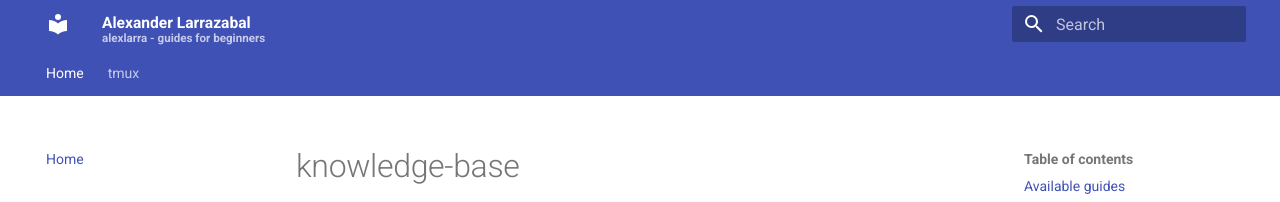
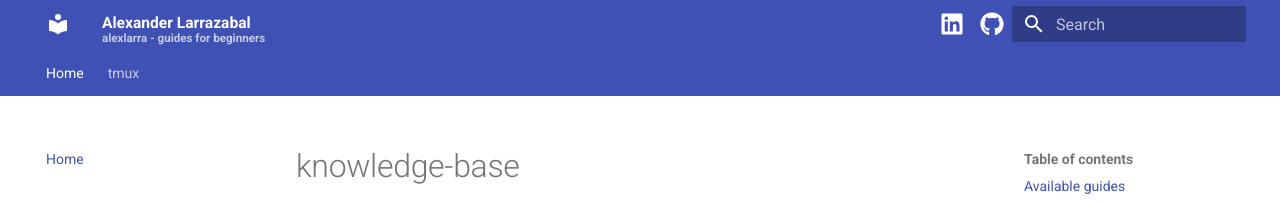
Before and after one commit to AlexLarra/knowledge-base, an MkDocs documentation site: the page built from docs/README.md, in a window 1280 px wide. Shown: the top 202 px of the page. Built offline with MkDocs 1.6.1 and Material for MkDocs 9.7.7, drawn with Linux system fonts in a browser that asks for light colours.

Commit message:
Add social media links to header and style adjustments
- Implemented social media links for LinkedIn and GitHub in the header.
- Added styles for a responsive social media section, hiding it on smaller screens.

```diff
--- a/docs/assets/stylesheets/custom.css
+++ b/docs/assets/stylesheets/custom.css
@@ -14,3 +14,18 @@
   font-size: .58rem;
   opacity: .7;
 }
+
+.md-header__social {
+  display: flex;
+  align-items: center;
+}
+
+.md-header__social .md-header__button {
+  padding: .2rem;
+}
+
+@media screen and (max-width: 60em) {
+  .md-header__social {
+    display: none;
+  }
+}
--- a/overrides/partials/header.html
+++ b/overrides/partials/header.html
@@ -81,6 +81,29 @@
       {% include "partials/alternate.html" %}
     {% endif %}
 
+    <div class="md-header__social" aria-label="Social links">
+      <a
+        href="https://www.linkedin.com/in/alexlarra/"
+        class="md-header__button md-icon"
+        target="_blank"
+        rel="noopener"
+        aria-label="LinkedIn"
+        title="LinkedIn"
+      >
+        {% include ".icons/fontawesome/brands/linkedin.svg" %}
+      </a>
+      <a
+        href="https://github.com/AlexLarra"
+        class="md-header__button md-icon"
+        target="_blank"
+        rel="noopener"
+        aria-label="GitHub"
+        title="GitHub"
+      >
+        {% include ".icons/fontawesome/brands/github.svg" %}
+      </a>
+    </div>
+
     {% if "material/search" in config.plugins %}
       {% set search = config.plugins["material/search"] | attr("config") %}
       {% if search.enabled %}
```
